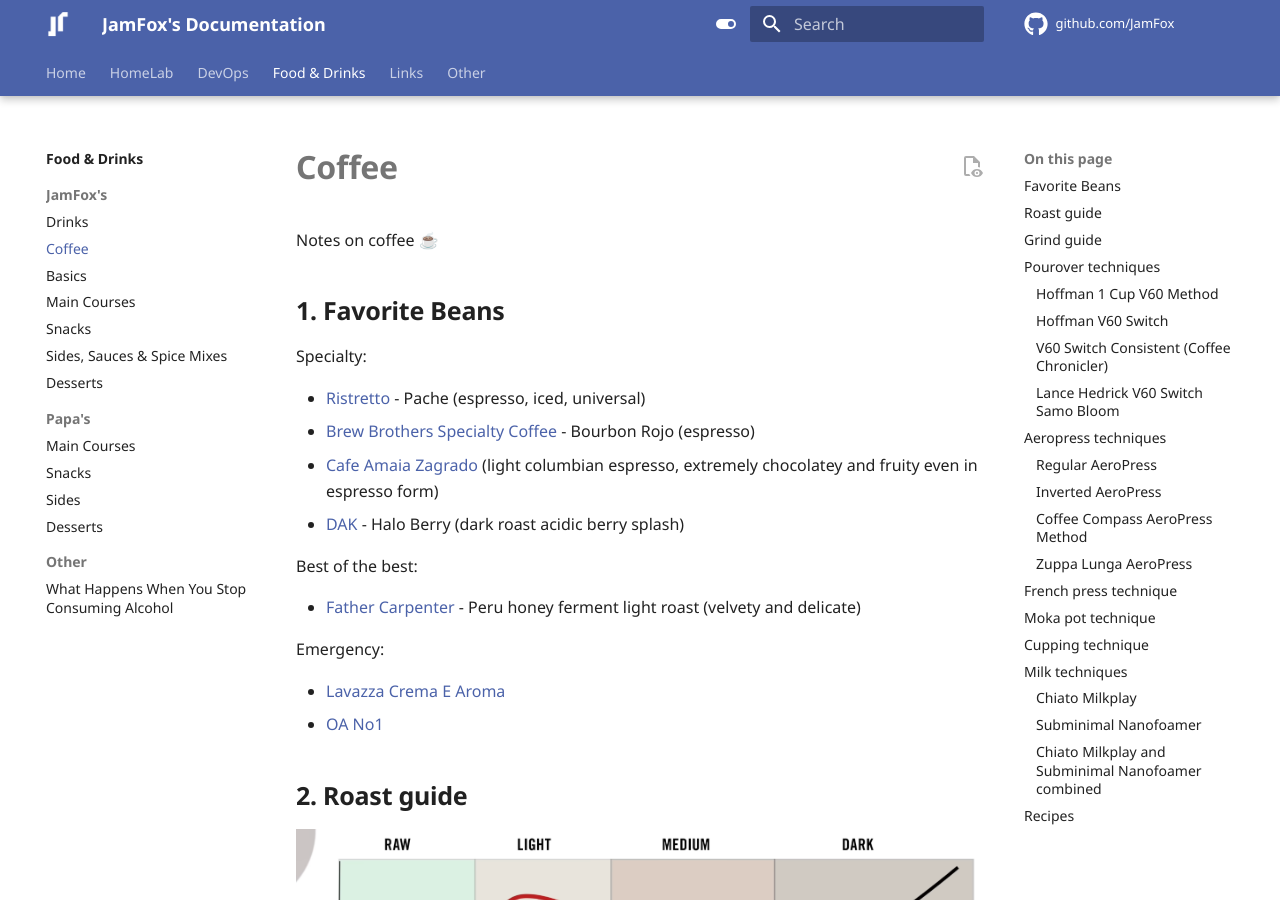
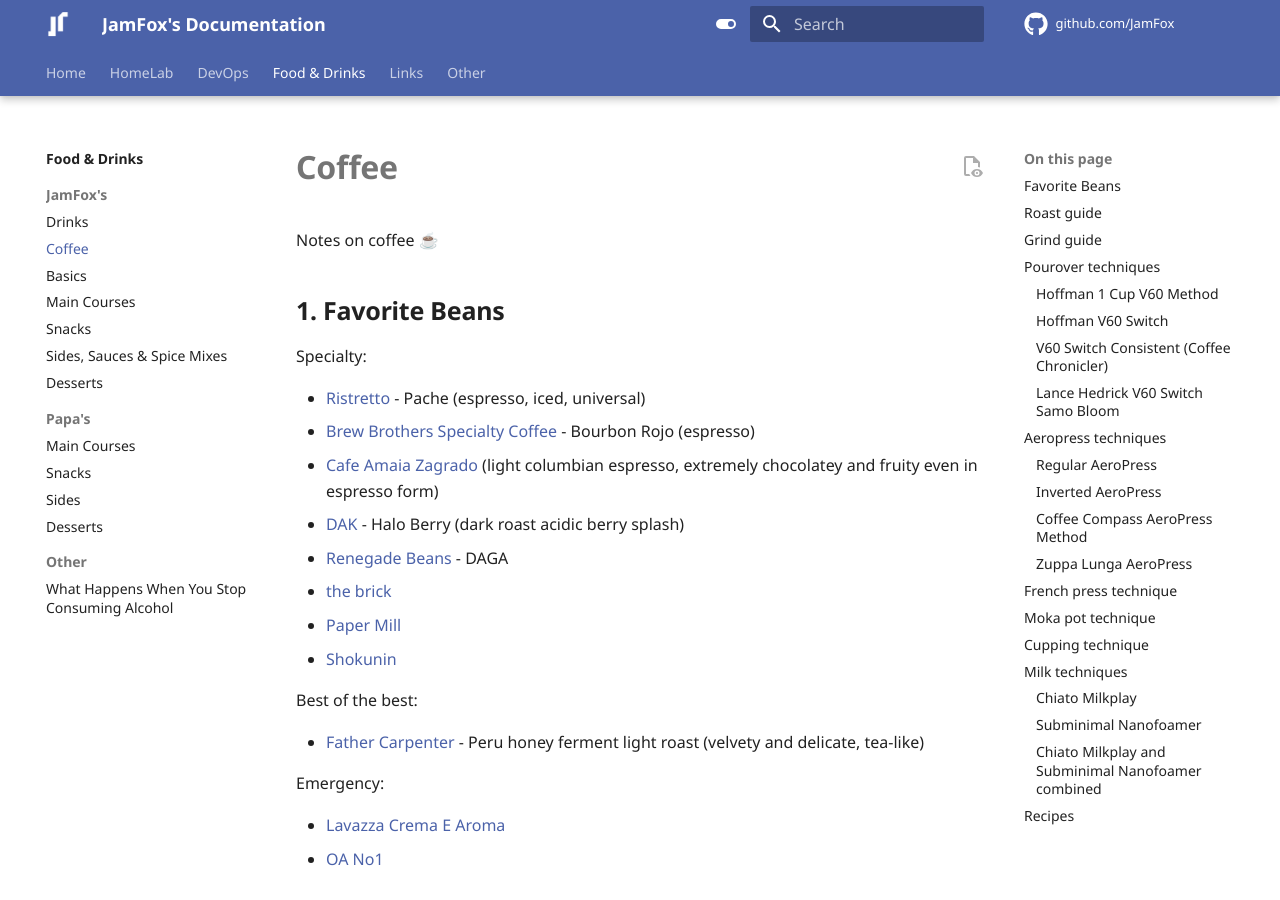
Before and after one commit to JamFox/docs.jamfox.dev, an MkDocs documentation site: the page built from docs/content/food/coffee.md, in a window 1280 px wide and 900 px high. Built offline with MkDocs 1.6.1 and Material for MkDocs 9.7.7, drawn with Linux system fonts in a browser that asks for light colours; plug-ins that fetch from the network failed and are left out; comment, search, counter and statistics services are not loaded.

Commit message:
coffee roasters

```diff
--- a/docs/content/food/coffee.md
+++ b/docs/content/food/coffee.md
@@ -12,10 +12,14 @@ Specialty:
 - [Brew Brothers Specialty Coffee](https://www.instagram.com/brewbros_cafe) - Bourbon Rojo (espresso)
 - [Cafe Amaia Zagrado](https://amaiazagrado.wordpress.com/) (light columbian espresso, extremely chocolatey and fruity even in espresso form)
 - [DAK](https://www.dakcoffeeroasters.com/) - Halo Berry (dark roast acidic berry splash)
+- [Renegade Beans](https://www.renegadebeans.com/) - DAGA
+- [the brick](https://www.thebrickcoffee.ee/)
+- [Paper Mill](https://papermill.coffee/)
+- [Shokunin](https://shokunin.coffee/)
 
 Best of the best:
 
-- [Father Carpenter](https://fathercarpenter.com/) - Peru honey ferment light roast (velvety and delicate)
+- [Father Carpenter](https://fathercarpenter.com/) - Peru honey ferment light roast (velvety and delicate, tea-like)
 
 Emergency:
 
```
